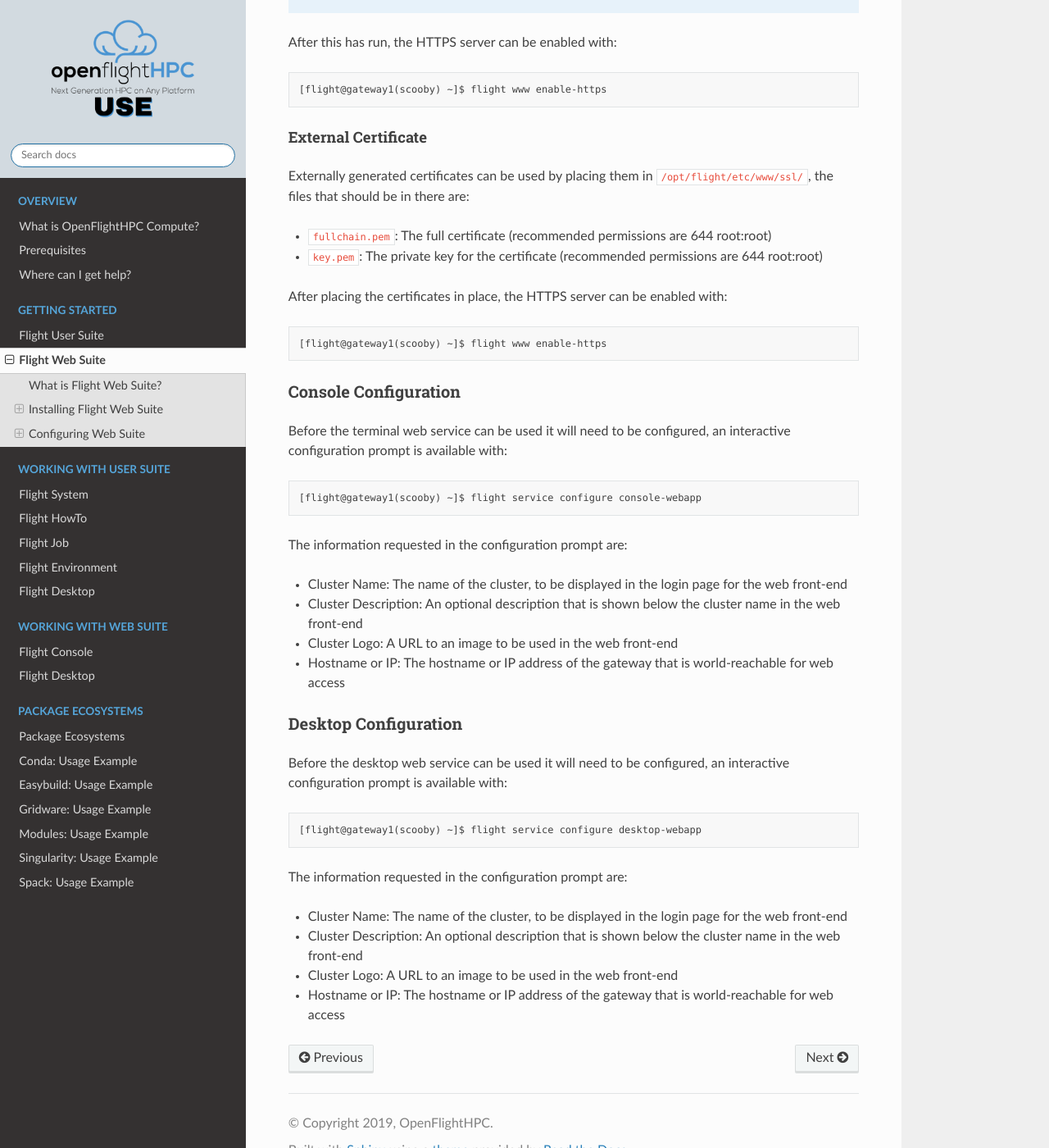
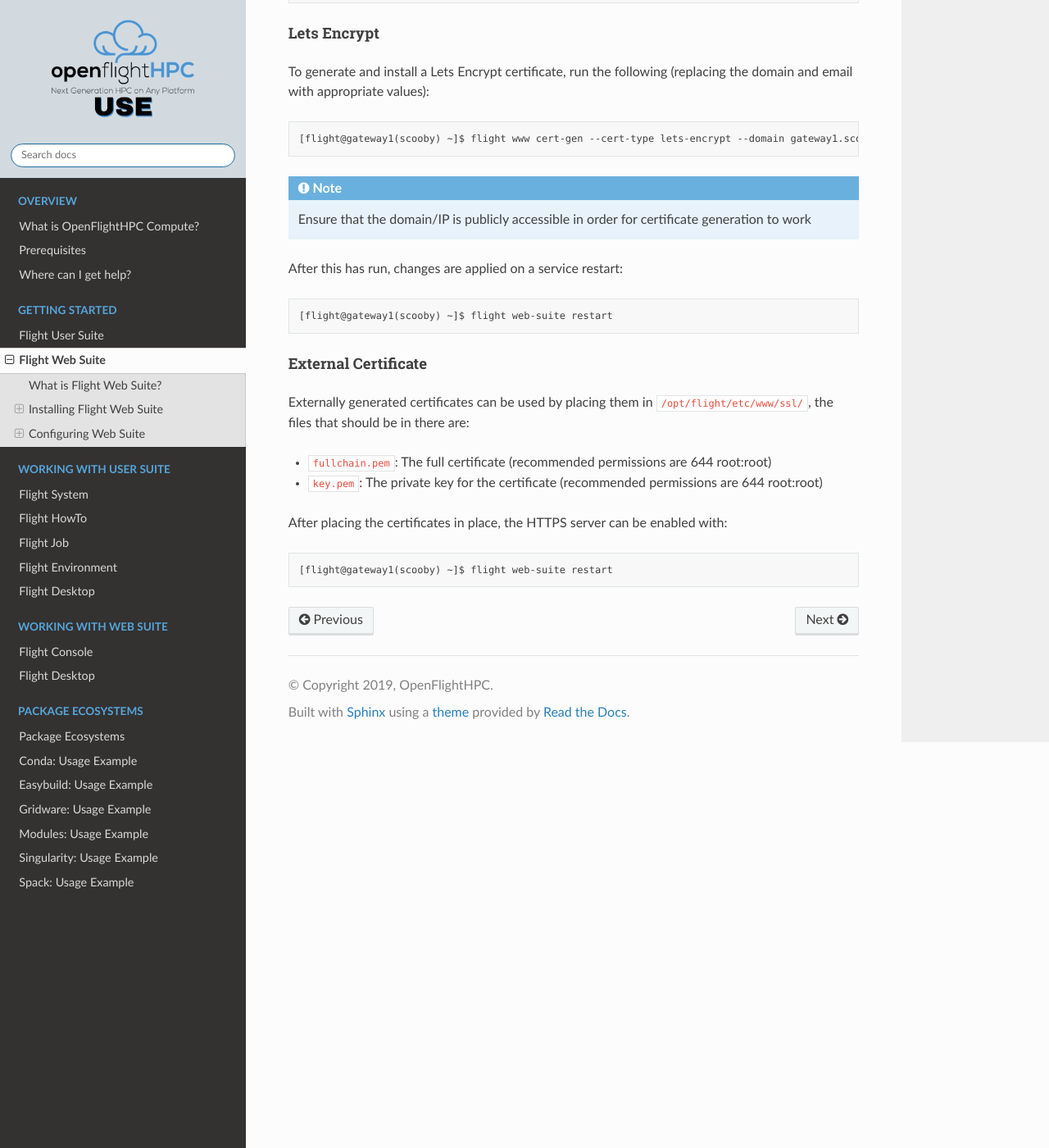
Before and after one commit to openflighthpc/use.openflighthpc.org, a Sphinx documentation site: the page built from docs/source/installing-web-suite/install.rst, in a window 1280 px wide and 1400 px high, scrolled down 2686 px. Shown: the whole window at 82% size. Built offline with Sphinx 7.4.7 and the Read the Docs theme 2.0.0, drawn with Linux system fonts in a browser that asks for light colours; some of the changed text lies outside the part shown.

Commit message:
Bring web suite docs up-to-date

```diff
--- a/docs/source/installing-web-suite/install.rst
+++ b/docs/source/installing-web-suite/install.rst
@@ -33,13 +35,21 @@
 
     .. group-tab:: CentOS 7
 
-        - Install the web suite RPM::
+        - Install the web suite::
 
             [flight@gateway1 ~]$ sudo yum install flight-web-suite
+
+        - Set the domain name (for use with certificate generation, this can be either a hostname or IP. A publicly accessible value should be used if intending to use Lets Encrypt certificates)
+
+            [flight@gateway1 ~]$ flight web-suite set-domain gateway1.scooby.example.com
 
         - Install extra packages (note: the EPEL repository is required for the websockify package)::
 
             [flight@gateway1 ~]$ sudo yum install python-websockify xorg-x11-apps netpbm-progs
+
+        - Restart the web-suite to apply changes
+
+            [flight@gateway1 ~]$ flight web-suite restart
 
     .. group-tab:: CentOS 8
 
@@ -106,13 +116,15 @@
 
 A self-signed certificate, whilst not usually trusted by browsers, does still provide extra security to the web server over HTTP communication.
 
+A self-signed certificate is automatically created when installing the packages from the repo.
+
 To generate and install the self-signed certificates, simply::
 
-    [flight@gateway1(scooby) ~]$ flight www cert-gen --cert-type self-signed --domain $(hostname -d)
+    [flight@gateway1(scooby) ~]$ flight www cert-gen --cert-type self-signed --domain $(hostname -f)
 
-After this has run, the HTTPS server can be enabled with::
+After this has run, changes are applied on a service restart::
 
-    [flight@gateway1(scooby) ~]$ flight www enable-https
+    [flight@gateway1(scooby) ~]$ flight web-suite restart
 
 Lets Encrypt
 ~~~~~~~~~~~~
@@ -121,11 +133,11 @@
 
     [flight@gateway1(scooby) ~]$ flight www cert-gen --cert-type lets-encrypt --domain gateway1.scooby.example.com --email user@example.com
 
-.. note:: A DNS record for the chosen domain name, pointing to the IP of the gateway, will need to be setup with your DNS provider in order for certificate generation to work
+.. note:: Ensure that the domain/IP is publicly accessible in order for certificate generation to work
 
-After this has run, the HTTPS server can be enabled with::
+After this has run, changes are applied on a service restart::
 
-    [flight@gateway1(scooby) ~]$ flight www enable-https
+    [flight@gateway1(scooby) ~]$ flight web-suite restart
 
 
 External Certificate
@@ -138,32 +150,4 @@
 
 After placing the certificates in place, the HTTPS server can be enabled with::
 
-    [flight@gateway1(scooby) ~]$ flight www enable-https
-
-Console Configuration
-^^^^^^^^^^^^^^^^^^^^^
-
-Before the terminal web service can be used it will need to be configured, an interactive configuration prompt is available with::
-
-    [flight@gateway1(scooby) ~]$ flight service configure console-webapp
-
-The information requested in the configuration prompt are:
-
-- Cluster Name: The name of the cluster, to be displayed in the login page for the web front-end
-- Cluster Description: An optional description that is shown below the cluster name in the web front-end
-- Cluster Logo: A URL to an image to be used in the web front-end
-- Hostname or IP: The hostname or IP address of the gateway that is world-reachable for web access
-
-Desktop Configuration
-^^^^^^^^^^^^^^^^^^^^^
-
-Before the desktop web service can be used it will need to be configured, an interactive configuration prompt is available with::
-
-    [flight@gateway1(scooby) ~]$ flight service configure desktop-webapp
-
-The information requested in the configuration prompt are:
-
-- Cluster Name: The name of the cluster, to be displayed in the login page for the web front-end
-- Cluster Description: An optional description that is shown below the cluster name in the web front-end
-- Cluster Logo: A URL to an image to be used in the web front-end
-- Hostname or IP: The hostname or IP address of the gateway that is world-reachable for web access
+    [flight@gateway1(scooby) ~]$ flight web-suite restart
```
Also changed, not shown: other parts of docs/source/installing-web-suite/install.rst (+2 -0 lines).
